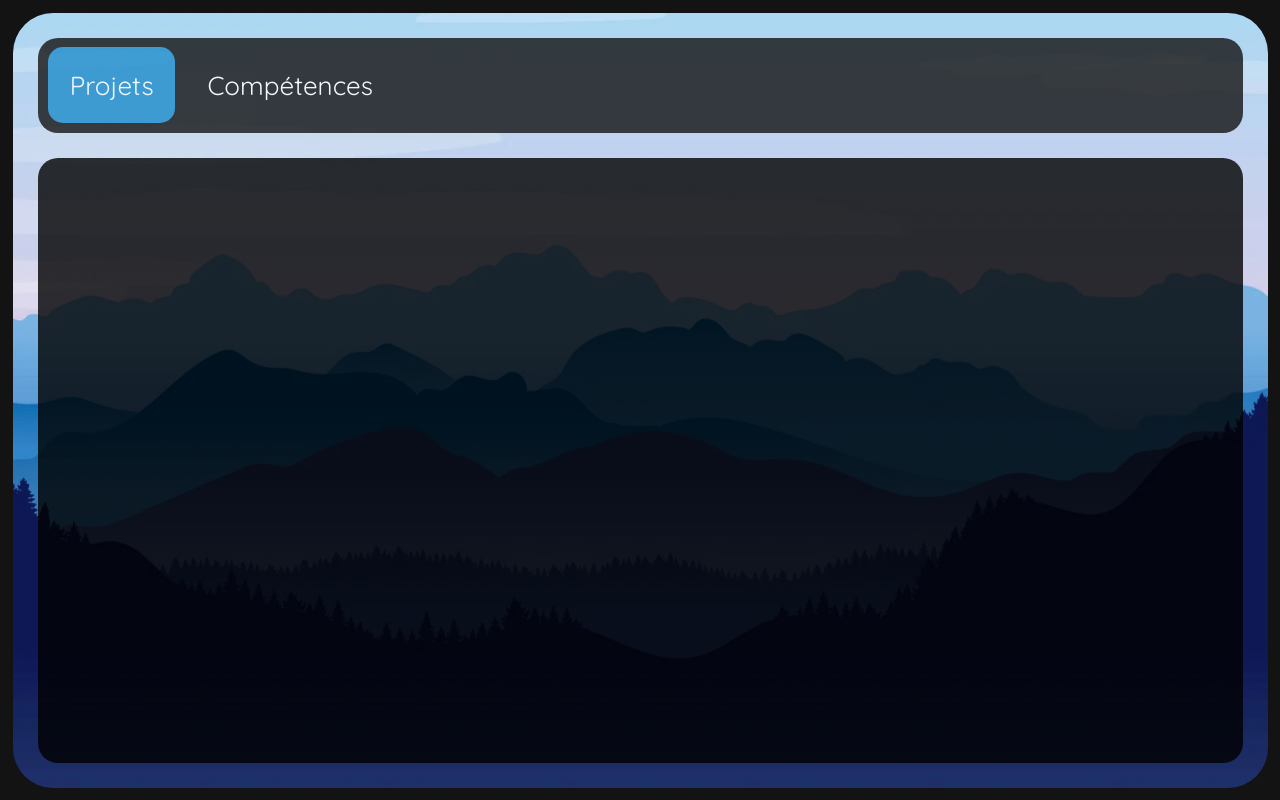
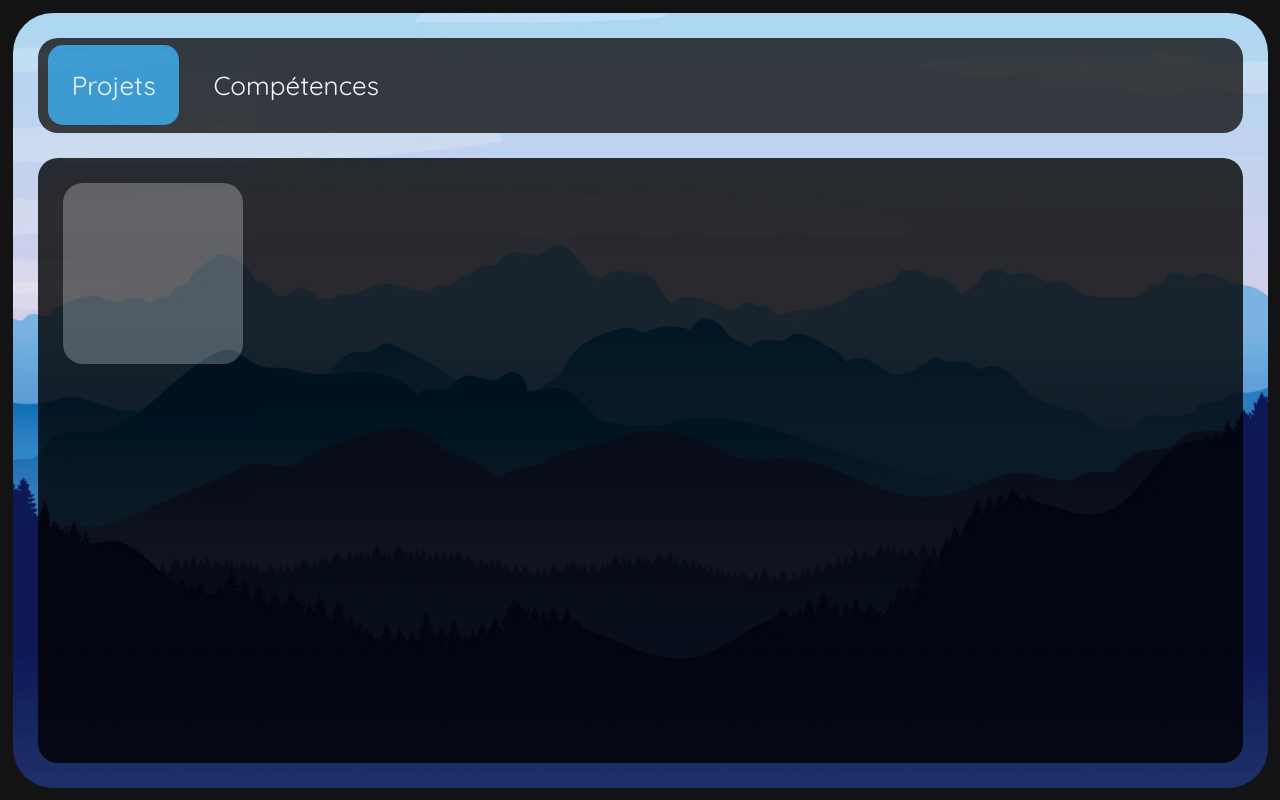
Before and after one commit to tonityg/tonityg.github.io, a plain HTML site: page index.html in a window 1280 px wide. Both pictures are taken after a click on the element "Projets". Drawn offline with Linux system fonts and the light colour scheme.

Commit message:
update animation + project content css

```diff
--- a/index.html
+++ b/index.html
@@ -15,7 +15,9 @@
                 <div id="competencebtn" class="navbarbtn">Compétences</div>
             </div>
             <div id="projects">
+                <div id="stuffindustry" class="project">
 
+                </div>
             </div>
         </div>
     </div>
--- a/index.js
+++ b/index.js
@@ -5,12 +5,28 @@ const competenceBtn = document.getElementById("competencebtn")
 
 const projectsMenu = document.getElementById("projects")
 
+let openProjectMenu = false
+
 projectBtn.addEventListener("click", () => {
-    projectBtn.classList.add("activebtn")
-    competenceBtn.classList.remove("activebtn")
+    if (!openProjectMenu) {
+        projectBtn.classList.add("activebtn")
+        competenceBtn.classList.remove("activebtn")
 
-    projectsMenu.style.visibility = "visible"
-    projectsMenu.style.bottom = "25px";
+        projectsMenu.style.pointerEvents = "all"
+        projectsMenu.style.transform = "scale(1)";
+        projectsMenu.style.opacity = "0.8";
+
+        openProjectMenu = true
+    } else {
+        projectBtn.classList.remove("activebtn")
+
+        projectsMenu.style.pointerEvents = "none"
+        projectsMenu.style.transform = "scale(0.2)";
+        projectsMenu.style.opacity = "0";
+
+        openProjectMenu = false
+    }
+
 })
 
 competenceBtn.addEventListener("click", () => {
--- a/style.scss
+++ b/style.scss
@@ -50,10 +50,15 @@ $backcolor: #131313;
       text-align: center;
       font-family: "Quicksand";
       cursor: pointer;
+
+      border: 2px solid transparent;
+
+      transition: border 0.1s ease-in-out, background-color 0.15s ease-in-out;
     }
 
     .activebtn {
       background-color: #1e8dcb;
+      border: #1e8dcb solid 2px;
     }
   }
 }
@@ -61,15 +66,23 @@ $backcolor: #131313;
 #projects {
   position: absolute;
 
-  visibility: hidden;
-  bottom: -100vh;
+  pointer-events: none;
+  transform: scale(0.2);
+  opacity: 0;
 
-  transition: bottom 0.25s ease-out;
+  transition: transform 0.25s ease-in-out, opacity 0.1s ease-in-out;
 
   left: 25px;
   width: calc(100% - 50px);
   height: calc(100% - 170px);
-  background-color: black;
-  opacity: 80%;
+  background-color: rgba(0, 0, 0, 1);
   border-radius: 20px;
+
+  .project {
+    width: 15%;
+    height: 30%;
+    background-color: rgb(70, 70, 70);
+    border-radius: 20px;
+    margin: 25px 25px;
+  }
 }
```
Also changed, not shown: style.css, 1 other file.
